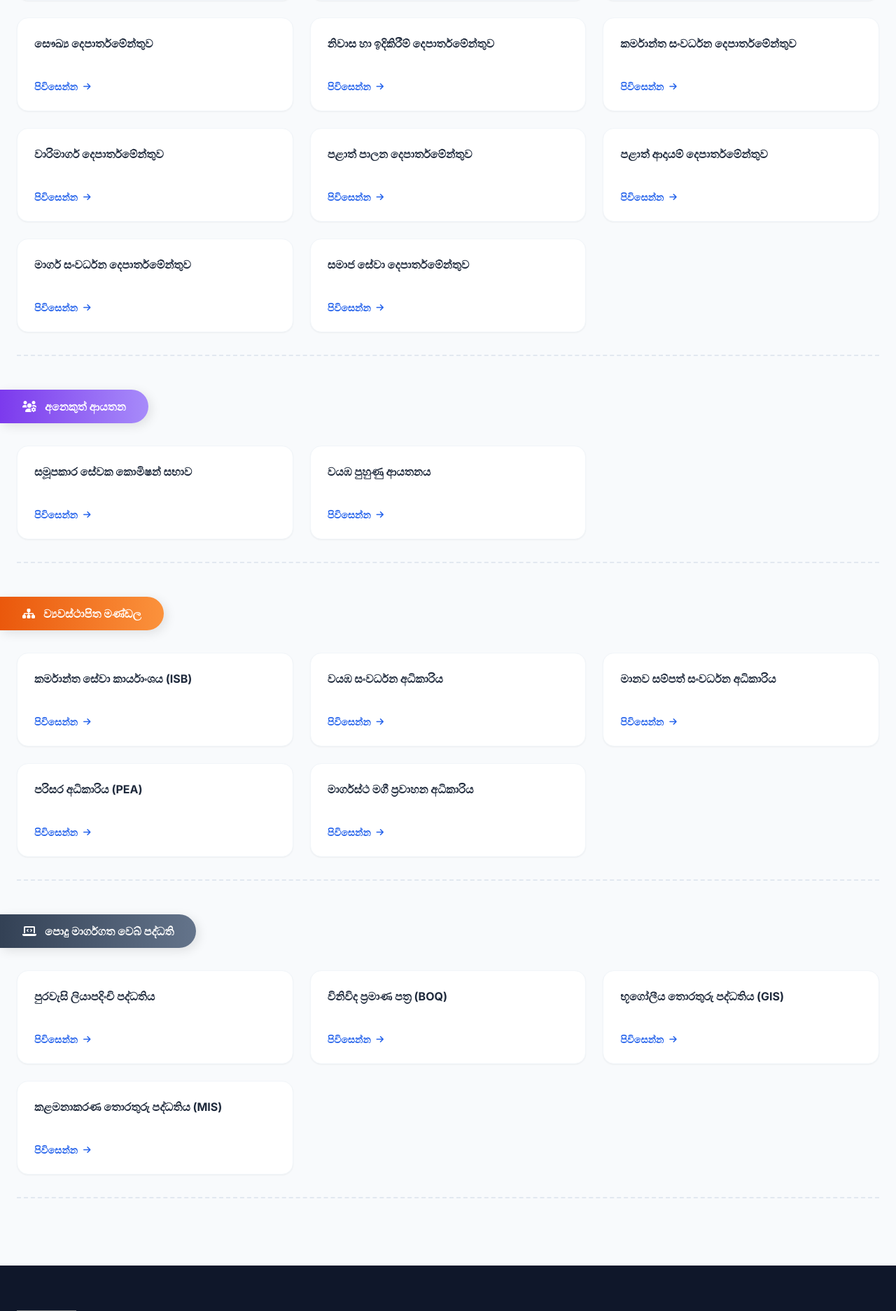
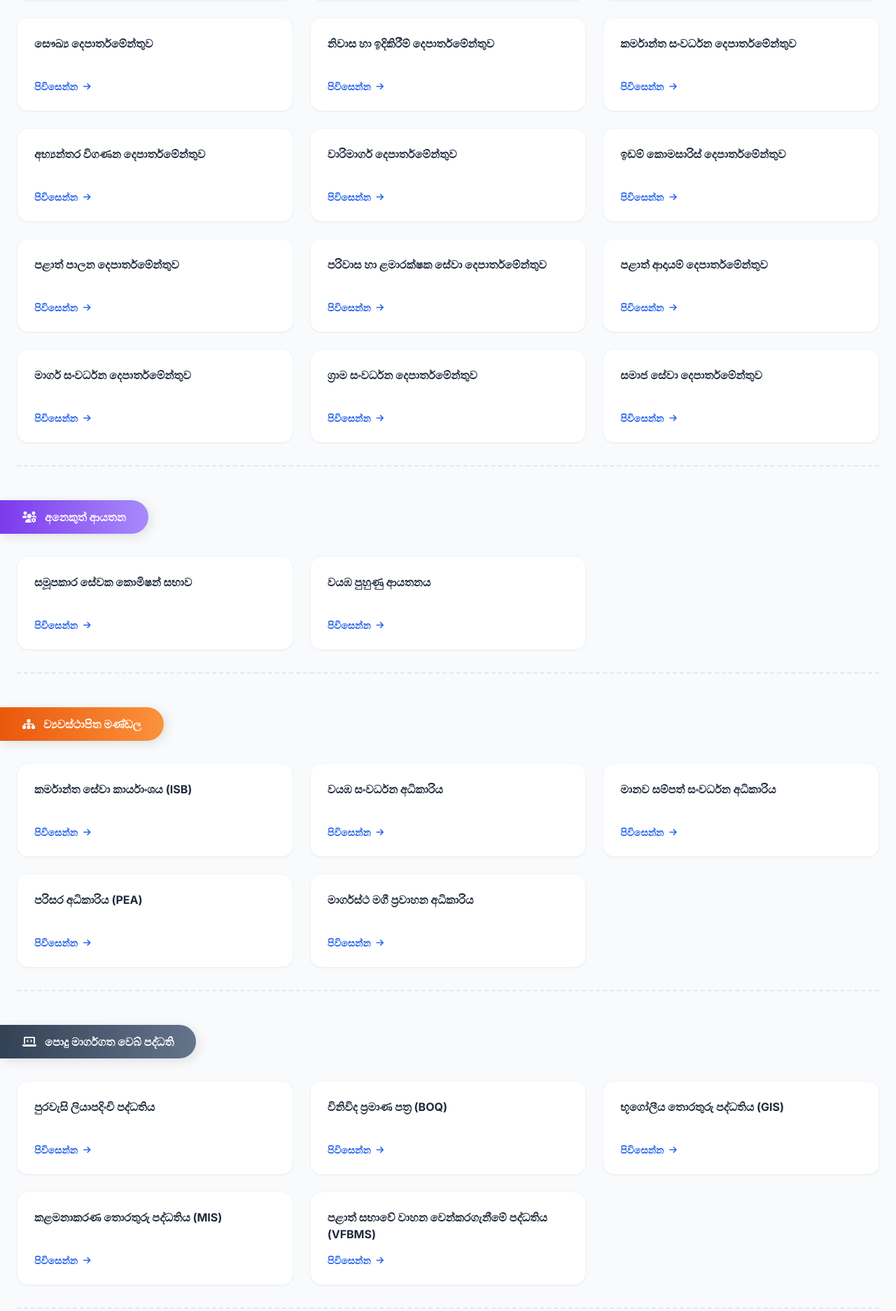
Before and after one commit to ravindrawan/nwp-gov, a PHP site: page /index.php in a window 1280 px wide. Shown: the part 2258-4132 px from the top of the page at 70% size. Run offline with PHP 8.4, Linux system fonts and the light colour scheme; some libraries are stand-ins or nearby versions; grey boxes are pictures that could not be loaded.

Commit message:
Update index.php

```diff
--- a/index.php
+++ b/index.php
@@ -141,16 +141,20 @@ $links = [
         ['name' => ['si' => 'කෘෂිකර්ම දෙපාර්තමේන්තුව', 'en' => 'Dept. of Agriculture', 'ta' => 'விவசாய திணைக்களம்'], 'url' => 'https://agridep-wp-north-western-province-council-production-3.apps.red-k8s.akaza.lk'],
         ['name' => ['si' => 'සත්ව නිෂ්පාදන හා සෞඛ්‍ය දෙපාර්තමේන්තුව', 'en' => 'Dept. of Animal Production', 'ta' => 'கால்நடை உற்பத்தி திணைக்களம்'], 'url' => 'https://aphdept.nw.gov.lk'],
         ['name' => ['si' => 'ආයුර්වේද දෙපාර්තමේන්තුව', 'en' => 'Dept. of Ayurveda', 'ta' => 'ஆயுர்வேத திணைக்களம்'], 'url' => 'https://ayurdept.nw.gov.lk'],
-        ['name' => ['si' => 'සමූපකාර සංවර්ධන දෙපාර්තමේන්තුව', 'en' => 'Dept. of Co-operative Development', 'ta' => 'கூட்டுறவு அபிவிருத்தி திணைக்களம்'], 'url' => 'https://coopdept.nw.gov.lk'],
+        ['name' => ['si' => 'සමූපකාර සංවර්ධන දෙපාර්තමේන්තුව', 'en' => 'Dept. of Co-operative Development', 'ta' => 'கூட்டுறவு அபிவிருத்தி திணைக்களம்'], 'url' => 'https://coopnw.lk'],
         ['name' => ['si' => 'අධ්‍යාපන දෙපාර්තමේන්තුව', 'en' => 'Dept. of Education', 'ta' => 'கல்வித் திணைக்களம்'], 'url' => 'https://nwpedu.lk'],
         ['name' => ['si' => 'ඉංජිනේරු දෙපාර්තමේන්තුව', 'en' => 'Dept. of Engineering', 'ta' => 'பொறியியல் திணைக்களம்'], 'url' => 'https://engdept.nw.gov.lk'],
         ['name' => ['si' => 'සෞඛ්‍ය දෙපාර්තමේන්තුව', 'en' => 'Dept. of Health', 'ta' => 'சுகாதாரத் திணைக்களம்'], 'url' => 'https://healthdept.nw.gov.lk'],
-        ['name' => ['si' => 'නිවාස හා ඉදිකිරීම් දෙපාර්තමේන්තුව', 'en' => 'Dept. of Housing', 'ta' => 'வீட்டுவசதி திணைக்களம்'], 'url' => 'https://dohc-wp-north-western-province-council-production-3.apps.red-k8s.akaza.lk'],
+        ['name' => ['si' => 'නිවාස හා ඉදිකිරීම් දෙපාර්තමේන්තුව', 'en' => 'Dept. of Housing', 'ta' => 'வீட்டுவசதி திணைக்களம்'], 'url' => 'https://housedep-north-western-province-council-production-3.apps.red-k8s.akaza.lk'],
         ['name' => ['si' => 'කර්මාන්ත සංවර්ධන දෙපාර්තමේන්තුව', 'en' => 'Dept. of Industries', 'ta' => 'கைத்தொழில் அபிவிருத்தி திணைக்களம்'], 'url' => 'https://indep.nw.gov.lk'],
+        ['name' => ['si' => 'අභ්‍යන්තර විගණන දෙපාර්තමේන්තුව', 'en' => 'Dept. of Internal Audit', 'ta' => 'உள் தணிக்கை துறை '], 'url' => 'https://interauditdep.nw.gov.lk'],
         ['name' => ['si' => 'වාරිමාර්ග දෙපාර්තමේන්තුව', 'en' => 'Dept. of Irrigation', 'ta' => 'நீர்ப்பாசனத் திணைக்களம்'], 'url' => 'https://irridept.nw.gov.lk'],
+        ['name' => ['si' => 'ඉඩම් කොමසාරිස් දෙපාර්තමේන්තුව', 'en' => 'Dept. of Land Commissioner', 'ta' => ' நில ஆணையர் துறை'], 'url' => 'https://landdept.nw.gov.lk'],
         ['name' => ['si' => 'පළාත් පාලන දෙපාර්තමේන්තුව', 'en' => 'Dept. of Local Government', 'ta' => 'உள்ளூராட்சி திணைக்களம்'], 'url' => 'https://dolgnwp.lk'],
-        ['name' => ['si' => 'පළාත් ආදායම් දෙපාර්තමේන්තුව', 'en' => 'Dept. of Revenue', 'ta' => 'வருமானத் திணைக்களம்'], 'url' => 'http://prorevdept.nw.gov.lk'],
+        ['name' => ['si' => 'පරිවාස හා ළමාරක්ෂක සේවා දෙපාර්තමේන්තුව', 'en' => 'Dept. of Probation and Childcare', 'ta' => 'நன்னடத்தை மற்றும் குழந்தை பராமரிப்பு துறை'], 'url' => 'https://probcc.nw.gov.lk'],
+        ['name' => ['si' => 'පළාත් ආදායම් දෙපාර්තමේන්තුව', 'en' => 'Dept. of Revenue', 'ta' => 'வருமானத் திணைக்களம்'], 'url' => 'https://prorevdept.nw.gov.lk'],
         ['name' => ['si' => 'මාර්ග සංවර්ධන දෙපාර්තමේන්තුව', 'en' => 'Dept. of Road Development', 'ta' => 'வீதி அபிவிருத்தி திணைக்களம்'], 'url' => 'https://prdd.nw.gov.lk'],
+        ['name' => ['si' => 'ග්‍රාම සංවර්ධන දෙපාර්තමේන්තුව', 'en' => 'Dept. of Rural Development', 'ta' => 'ஊரக வளர்ச்சித் துறை'], 'url' => 'https://rural-web-north-western-province-council-production-3.apps.red-k8s.akaza.lk'],
         ['name' => ['si' => 'සමාජ සේවා දෙපාර්තමේන්තුව', 'en' => 'Dept. of Social Services', 'ta' => 'சமூக சேவைகள் திணைக்களம்'], 'url' => 'https://socialdept.nw.gov.lk'],
     ],
     'D' => [
@@ -163,12 +167,14 @@ $links = [
         ['name' => ['si' => 'මානව සම්පත් සංවර්ධන අධිකාරිය', 'en' => 'HR Development Authority', 'ta' => 'மனித வள அபிவிருத்தி அதிகாரசபை'], 'url' => 'https://hrda.nw.gov.lk'],
         ['name' => ['si' => 'පරිසර අධිකාරිය (PEA)', 'en' => 'Provincial Environmental Authority', 'ta' => 'மாகாண சுற்றாடல் அதிகாரசபை'], 'url' => 'https://pea.nw.gov.lk'],
         ['name' => ['si' => 'මාර්ගස්ථ මගී ප්‍රවාහන අධිකාරිය', 'en' => 'Road Passenger Transport Authority', 'ta' => 'வீதி பயணிகள் போக்குவரத்து அதிகாரசபை'], 'url' => 'https://rpta.nw.gov.lk'],
+
     ],
     'F' => [
         ['name' => ['si' => 'පුරවැසි ලියාපදිංචි පද්ධතිය', 'en' => 'Citizen Registration System', 'ta' => 'பிரஜைகள் பதிவு முறைமை'], 'url' => 'https://meetme.nw.gov.lk'],
         ['name' => ['si' => 'විනිවිද ප්‍රමාණ පත්‍ර (BOQ)', 'en' => 'BOQ Citizen Portal', 'ta' => 'BOQ பிரஜை போர்டல்'], 'url' => 'https://boq.nw.gov.lk'],
         ['name' => ['si' => 'භූගෝලීය තොරතුරු පද්ධතිය (GIS)', 'en' => 'Geo-Information System', 'ta' => 'புவியியல் தகவல் அமைப்பு'], 'url' => 'https://geoprovision.nw.gov.lk'],
         ['name' => ['si' => 'කළමනාකරණ තොරතුරු පද්ධතිය (MIS)', 'en' => 'Management Info System', 'ta' => 'மேலாண்மை தகவல் அமைப்பு'], 'url' => 'https://mis.nw.gov.lk'],
+        ['name' => ['si' => 'පළාත් සභාවේ වාහන වෙන්කරගැනීමේ පද්ධතිය (VFBMS)', 'en' => 'Vehicle Fleet & Booking Management', 'ta' => 'மாகாண சபை வாகன முன்பதிவு முறை'], 'url' => 'https://vehicle-nwp-north-western-province-council-production-3.apps.red-k8s.akaza.lk'],
     ]
 ];
 ?>
```
